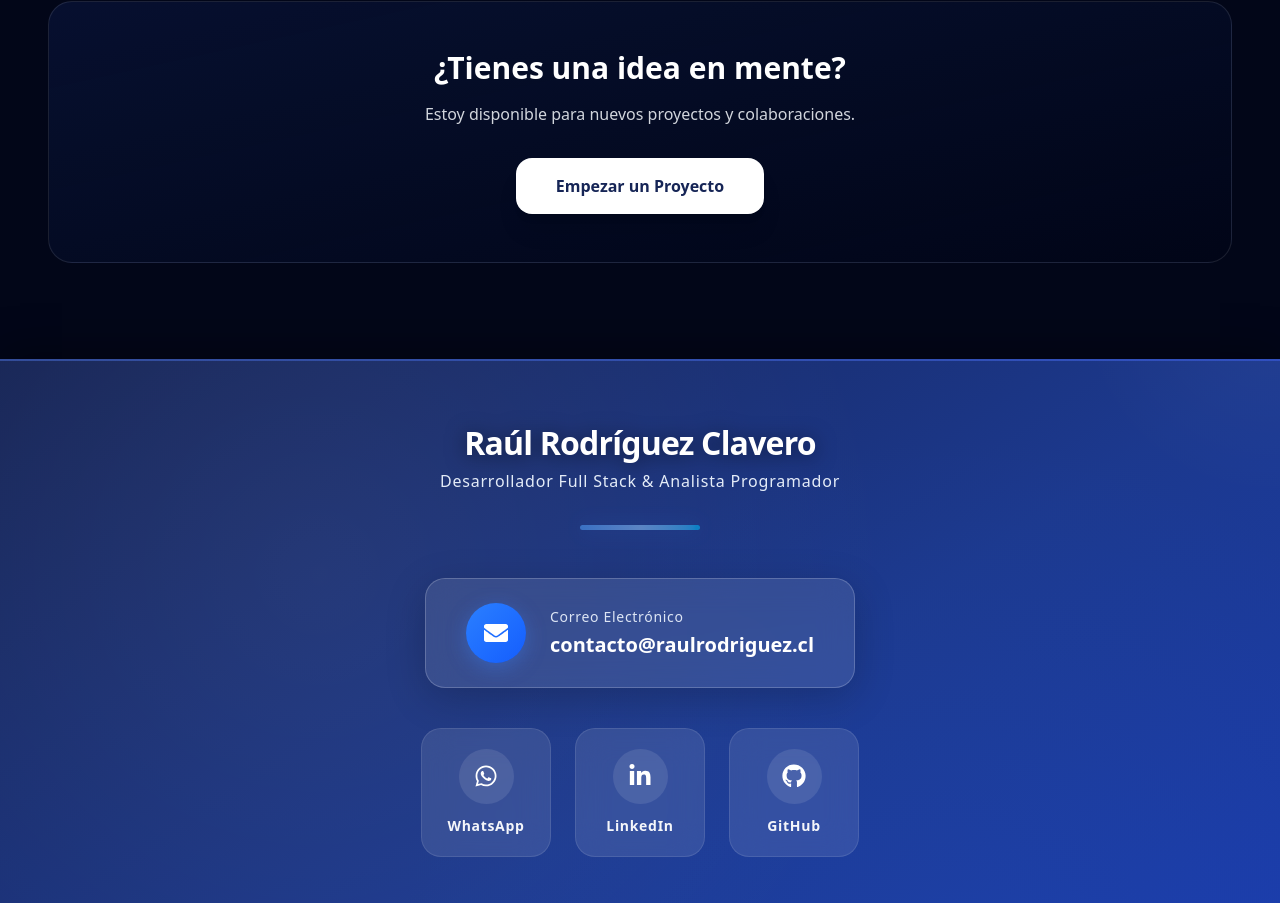
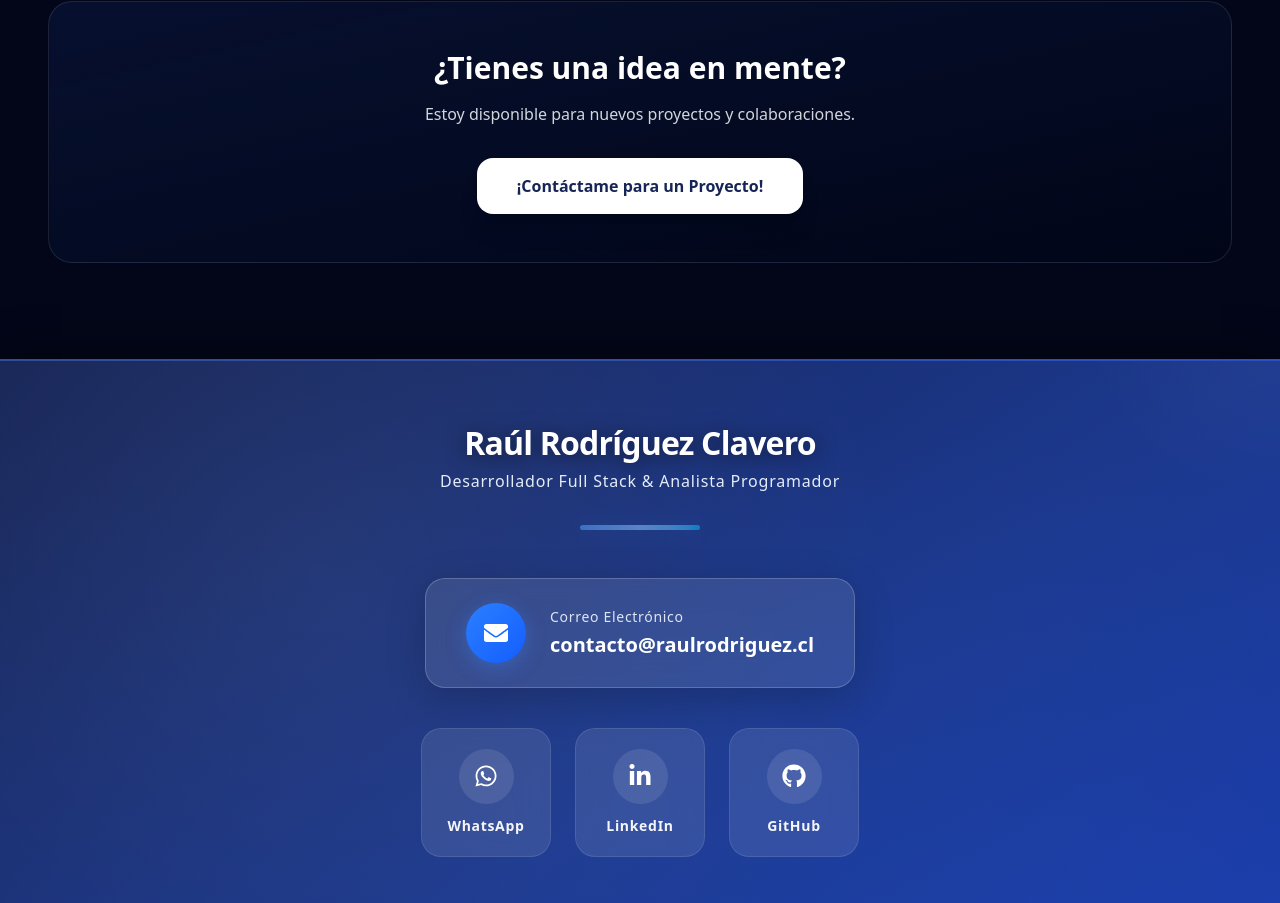
Before and after one commit to RaulWeirdStackDev/raulrodriguezsolucionesNext, a Next.js app: page /portafolio in a window 1280 px wide. Shown: the part 4720-5623 px from the top of the page. Built offline with nearby package versions, Linux system fonts and the light colour scheme.

Commit message:
CTA Portafolio

```diff
--- a/src/app/portafolio/page.tsx
+++ b/src/app/portafolio/page.tsx
@@ -207,7 +207,7 @@ const PortafolioPage = () => {
             href="/contacto"
             className="inline-block px-10 py-4 bg-white text-blue-950 font-bold rounded-2xl hover:bg-blue-50 transition-all scale-100 hover:scale-105 shadow-xl"
           >
-            Empezar un Proyecto
+            ¡Contáctame para un Proyecto!
           </Link>
         </section>
 
```
